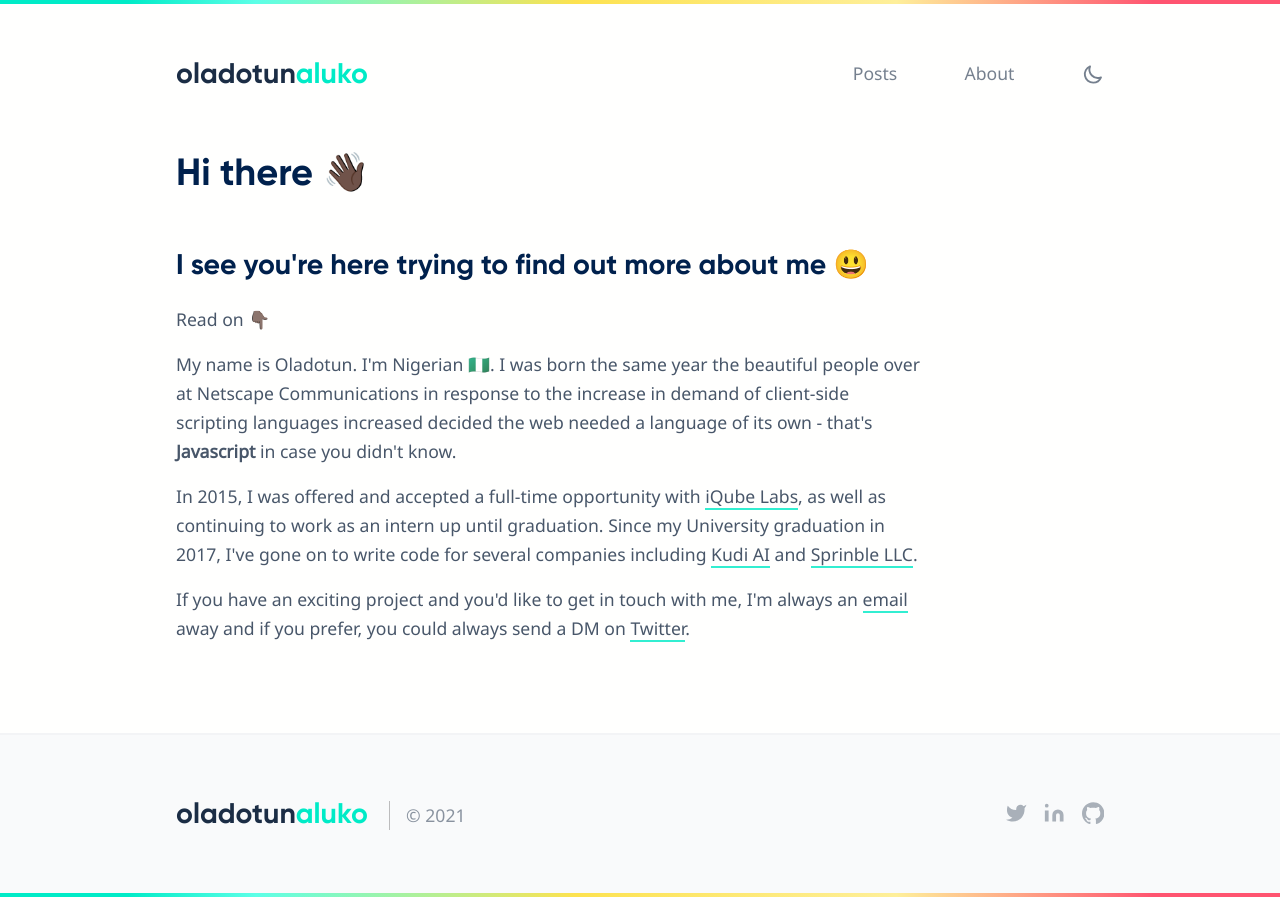
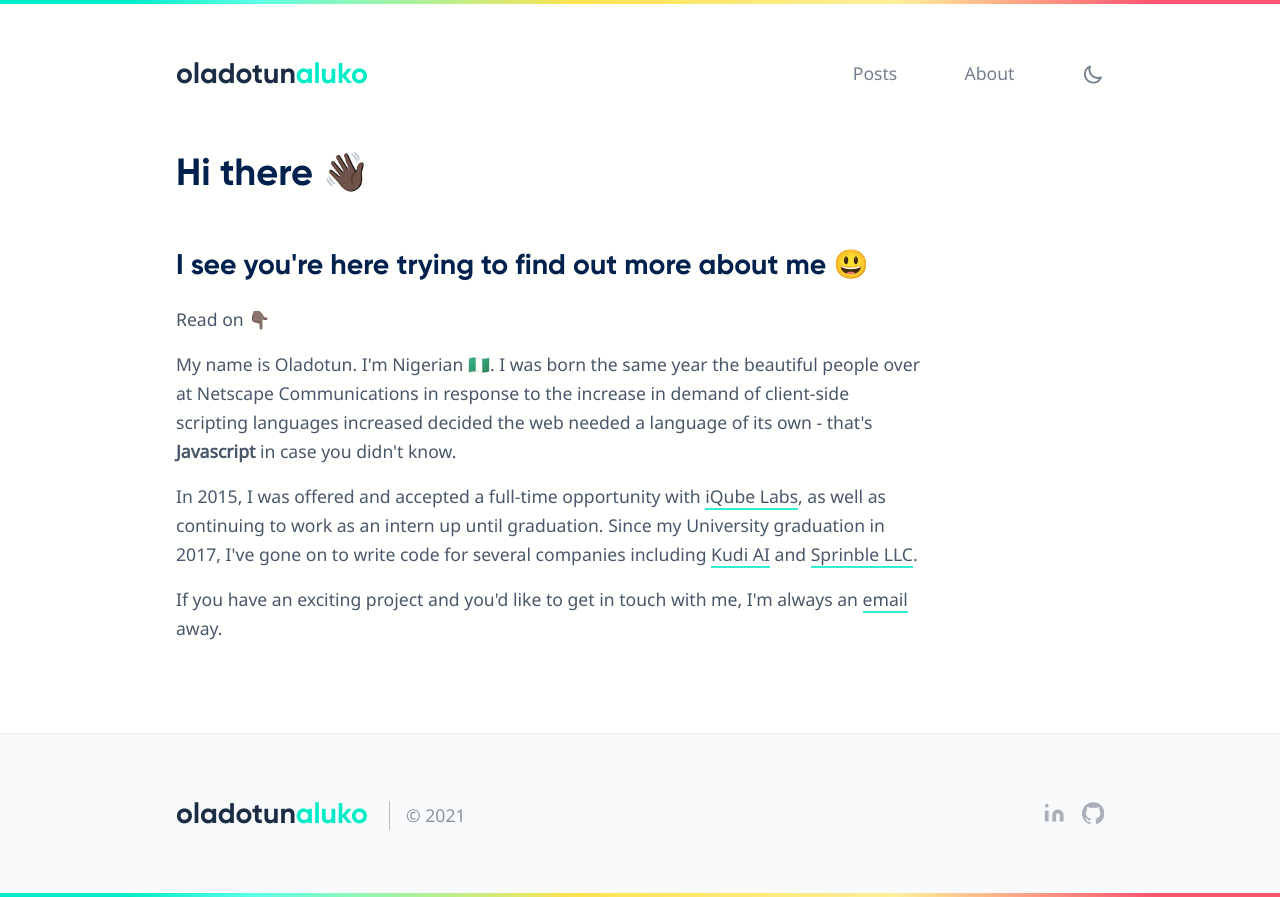
Before and after one commit to Nutod/oladotunaluko, a Next.js app: page /about in a window 1280 px wide. Built offline with nearby package versions, Linux system fonts and the light colour scheme.

Commit message:
Updated components

```diff
--- a/components/About.js
+++ b/components/About.js
@@ -34,12 +34,7 @@ export default function About() {
       </p>
       <p>
         If you have an exciting project and you'd like to get in touch with me,
-        I'm always an <a href="mailto:alukodotun@gmail.com">email</a> away and
-        if you prefer, you could always send a DM on{' '}
-        <a rel="noopener" href="https://twitter.com/Nutod_20">
-          Twitter
-        </a>
-        .
+        I'm always an <a href="mailto:alukodotun@gmail.com">email</a> away.
       </p>
     </div>
   )
--- a/components/Footer.js
+++ b/components/Footer.js
@@ -10,7 +10,7 @@ export default function Footer() {
         </div>
         <nav>
           <ul>
-            <li>
+            {/* <li>
               <a
                 rel="noopener"
                 href="https://twitter.com/Nutod_20"
@@ -28,7 +28,7 @@ export default function Footer() {
                   <path d="M23 3a10.9 10.9 0 01-3.14 1.53 4.48 4.48 0 00-7.86 3v1A10.66 10.66 0 013 4s-4 9 5 13a11.64 11.64 0 01-7 2c9 5 20 0 20-11.5a4.5 4.5 0 00-.08-.83A7.72 7.72 0 0023 3z"></path>
                 </svg>
               </a>
-            </li>
+            </li> */}
             <li>
               <a
                 rel="noopener"
```
